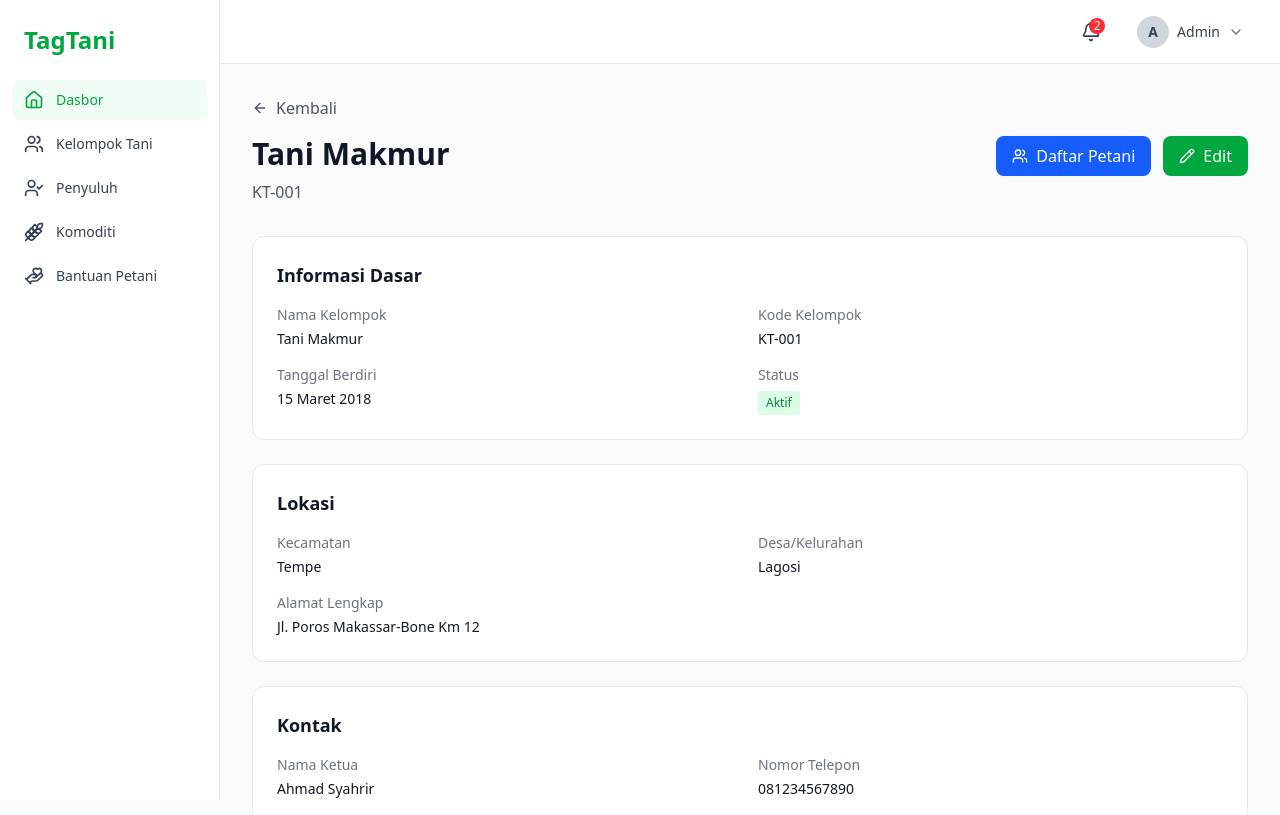
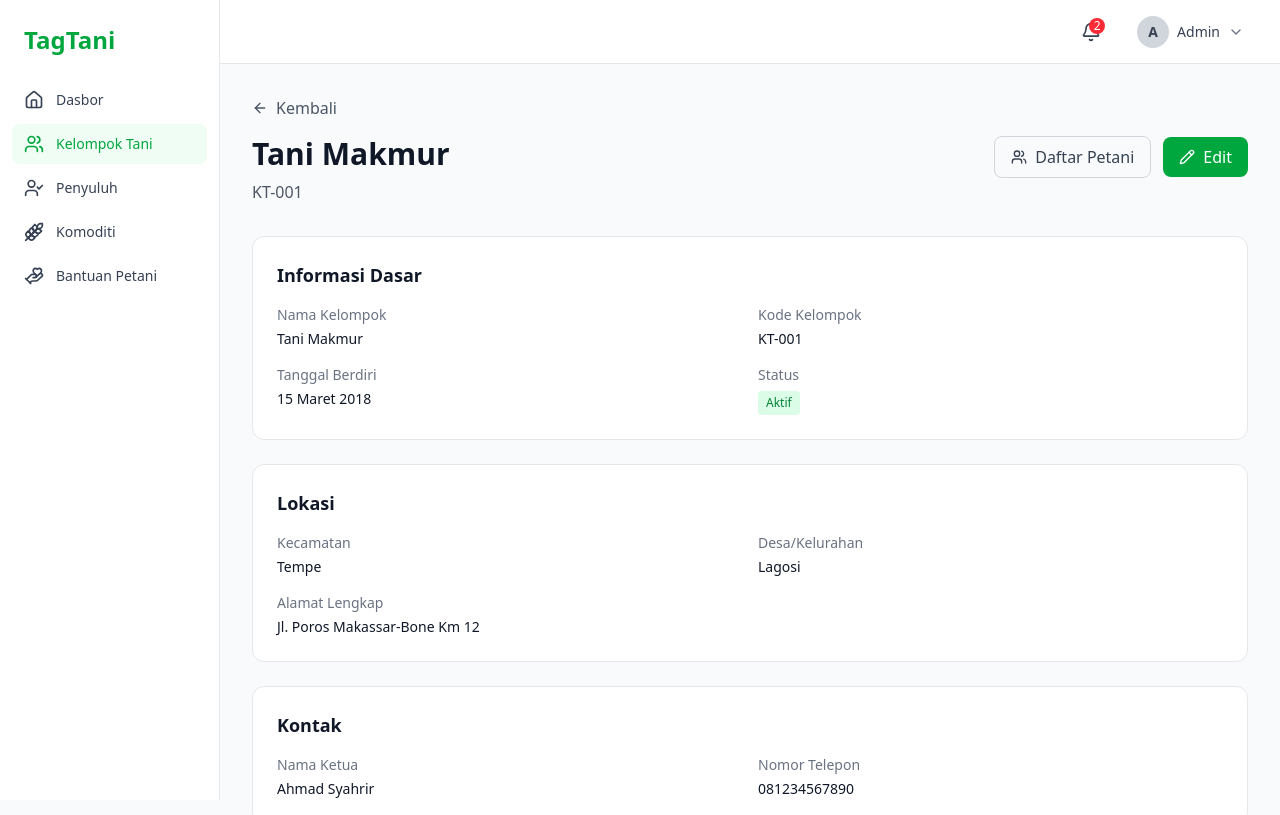
Before and after one commit to gifaeriyanto/tag-tani, a Next.js app: page /kelompok-tani/1 in a window 1280 px wide. Shown: the top 815 px of the page. Built offline with nearby package versions, Linux system fonts and the light colour scheme.

Commit message:
feat: sidebar menu update

```diff
--- a/app/kelompok-tani/[id]/page.tsx
+++ b/app/kelompok-tani/[id]/page.tsx
@@ -60,7 +60,7 @@ export default function KelompokTaniDetailPage() {
             <div className="flex items-center gap-3">
               <Link
                 href={`/kelompok-tani/${id}/anggota`}
-                className="flex items-center gap-2 px-4 py-2 bg-blue-600 text-white rounded-lg hover:bg-blue-700 transition-colors"
+                className="flex items-center gap-2 px-4 py-2 border border-gray-300 text-gray-700 rounded-lg hover:bg-gray-50 transition-colors"
               >
                 <UsersIcon className="w-4 h-4" />
                 Daftar Petani
--- a/components/Sidebar/Sidebar.tsx
+++ b/components/Sidebar/Sidebar.tsx
@@ -1,4 +1,7 @@
+'use client';
+
 import Link from 'next/link';
+import { usePathname } from 'next/navigation';
 import {
   HomeIcon,
   UsersIcon,
@@ -11,11 +14,10 @@ interface NavItem {
   href: string;
   label: string;
   icon: React.ComponentType<{ className?: string }>;
-  active?: boolean;
 }
 
 const navItems: NavItem[] = [
-  { href: '/', label: 'Dasbor', icon: HomeIcon, active: true },
+  { href: '/', label: 'Dasbor', icon: HomeIcon },
   { href: '/kelompok-tani', label: 'Kelompok Tani', icon: UsersIcon },
   { href: '/penyuluh', label: 'Penyuluh', icon: UserCheckIcon },
   { href: '/komoditi', label: 'Komoditi', icon: WheatIcon },
@@ -23,6 +25,15 @@ const navItems: NavItem[] = [
 ];
 
 export function Sidebar() {
+  const pathname = usePathname();
+
+  const isActive = (href: string) => {
+    if (href === '/') {
+      return pathname === '/';
+    }
+    return pathname.startsWith(href);
+  };
+
   return (
     <aside className="w-[220px] h-screen bg-white border-r border-gray-200 fixed left-0 top-0">
       <div className="p-6">
@@ -34,13 +45,14 @@ export function Sidebar() {
       <nav className="px-3">
         {navItems.map((item) => {
           const Icon = item.icon;
+          const active = isActive(item.href);
           return (
             <Link
               key={item.href}
               href={item.href}
               className={`
                 flex items-center gap-3 px-3 py-2.5 rounded-lg mb-1 transition-colors
-                ${item.active
+                ${active
                   ? 'bg-green-50 text-green-600'
                   : 'text-gray-700 hover:bg-gray-50'
                 }
```
